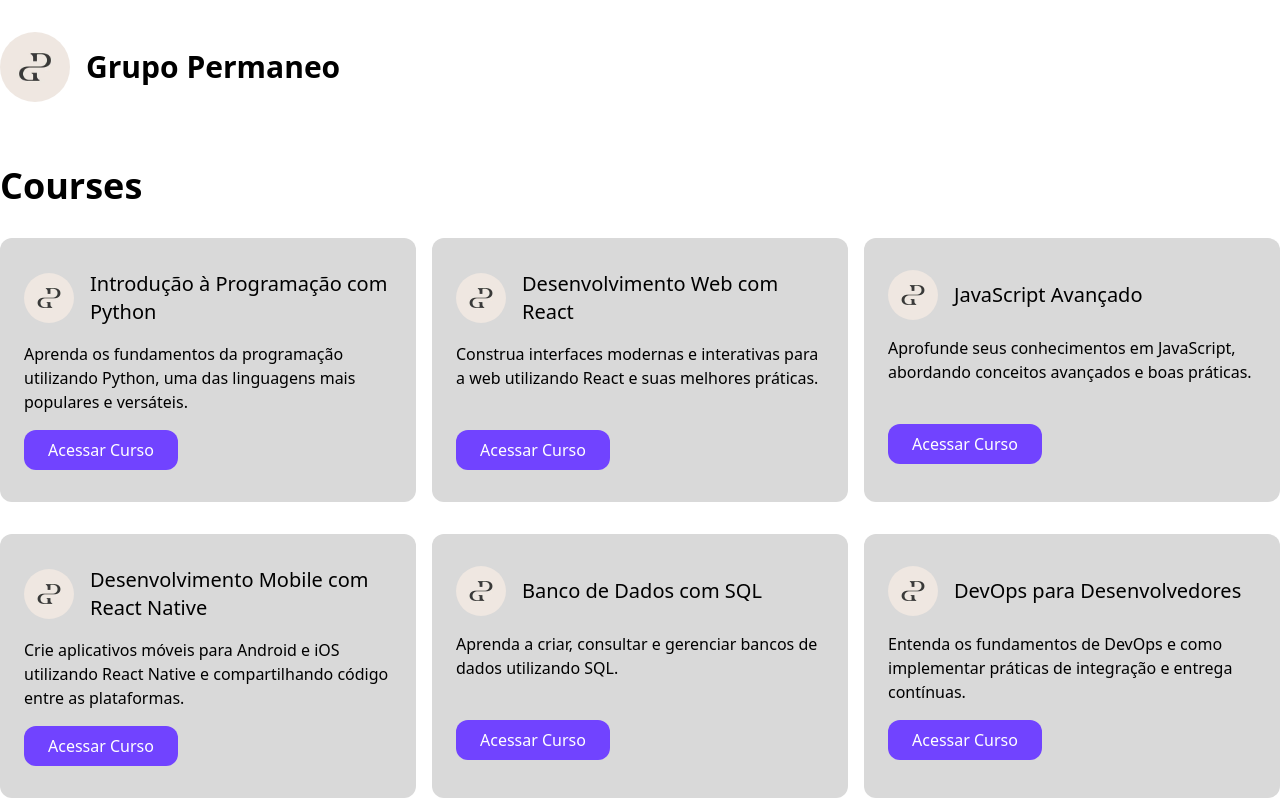
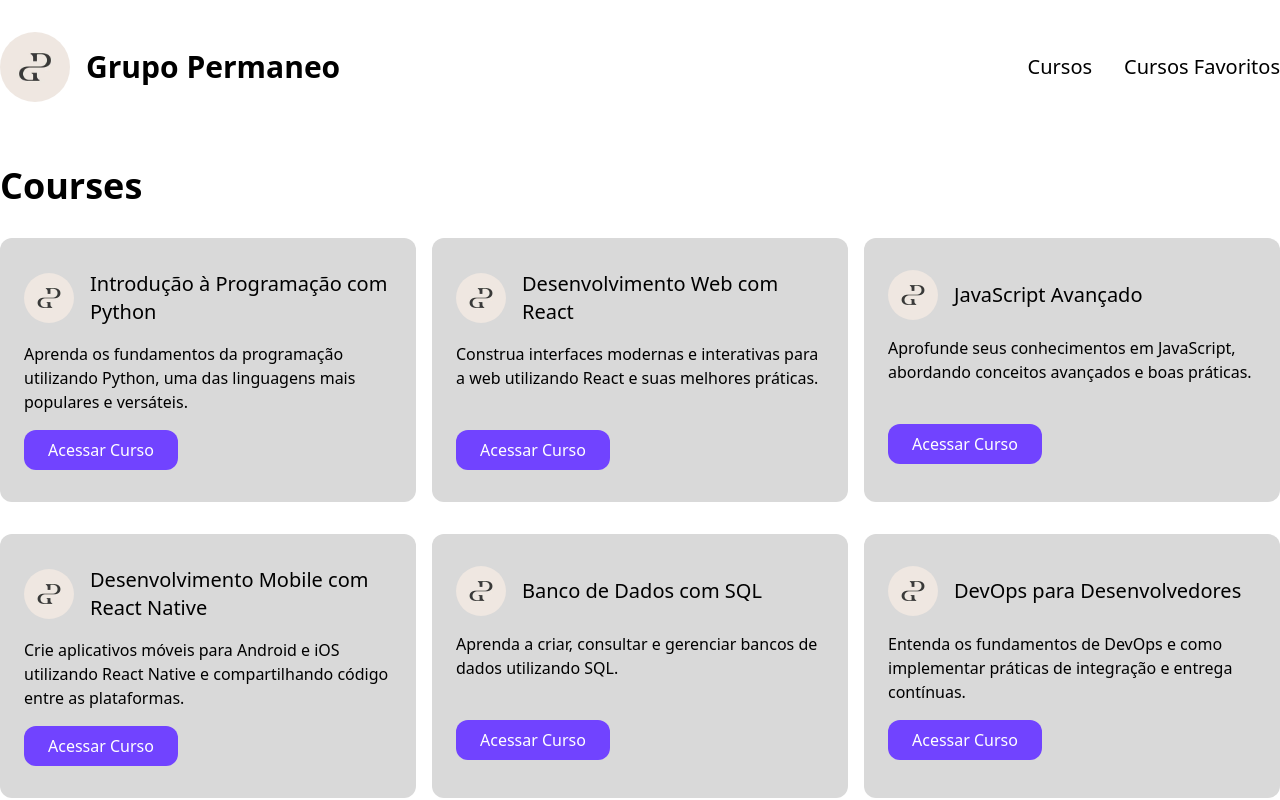
Before and after one commit to gabriel-lgomes/Permaneo, a Next.js app: page / in a window 1280 px wide. Shown: the top 800 px of the page. Built offline with nearby package versions, Linux system fonts and the light colour scheme.

Commit message:
refactor: menu created

```diff
--- a/src/app/components/Header/Header.tsx
+++ b/src/app/components/Header/Header.tsx
@@ -1,11 +1,19 @@
+"use client";
+
 import Image from "next/image";
-import React, { FC } from "react";
+import Link from "next/link";
+import React, { FC, useState } from "react";
 
 const Header: FC = () => {
+  const [isMenuOpen, setIsMenuOpen] = useState(false);
+
+  const toggleMenu = () => setIsMenuOpen(!isMenuOpen);
+
   return (
     <header>
       <div className="container mx-auto">
-        <div className="flex gap-4 items-center py-8">
+        <div className="flex items-center justify-between py-8">
+          <div className="flex gap-4 items-center">
             <Image
               src="/grupopermaneo_logo.webp"
               alt="Grupo Permaneo"
@@ -15,6 +23,44 @@ const Header: FC = () => {
             />
             <h1 className="text-3xl font-black">Grupo Permaneo</h1>
           </div>
+
+          {/* Button to toggle the menu on mobile */}
+          <button className="lg:hidden text-3xl" onClick={toggleMenu}>
+            ☰
+          </button>
+
+          {/* Nav menu */}
+          <div
+            className={`lg:flex ${
+              isMenuOpen
+                ? "block absolute px-2 py-4 bg-secondary max-w-11/12 left-5 top-28 w-full"
+                : "hidden"
+            }  gap-8`}
+          >
+            <nav>
+              <ul className="lg:flex lg:gap-8 transition-all">
+                <li>
+                  <Link
+                    href="/"
+                    className="text-xl hover:text-primary transition-all"
+                    onClick={() => setIsMenuOpen(false)}
+                  >
+                    Cursos
+                  </Link>
+                </li>
+                <li>
+                  <Link
+                    href="/courses/favorites"
+                    className="text-xl hover:text-primary transition-all"
+                    onClick={() => setIsMenuOpen(false)}
+                  >
+                    Cursos Favoritos
+                  </Link>
+                </li>
+              </ul>
+            </nav>
+          </div>
+        </div>
       </div>
     </header>
   );
```
Lines whose indentation alone changed are shown as unchanged.
